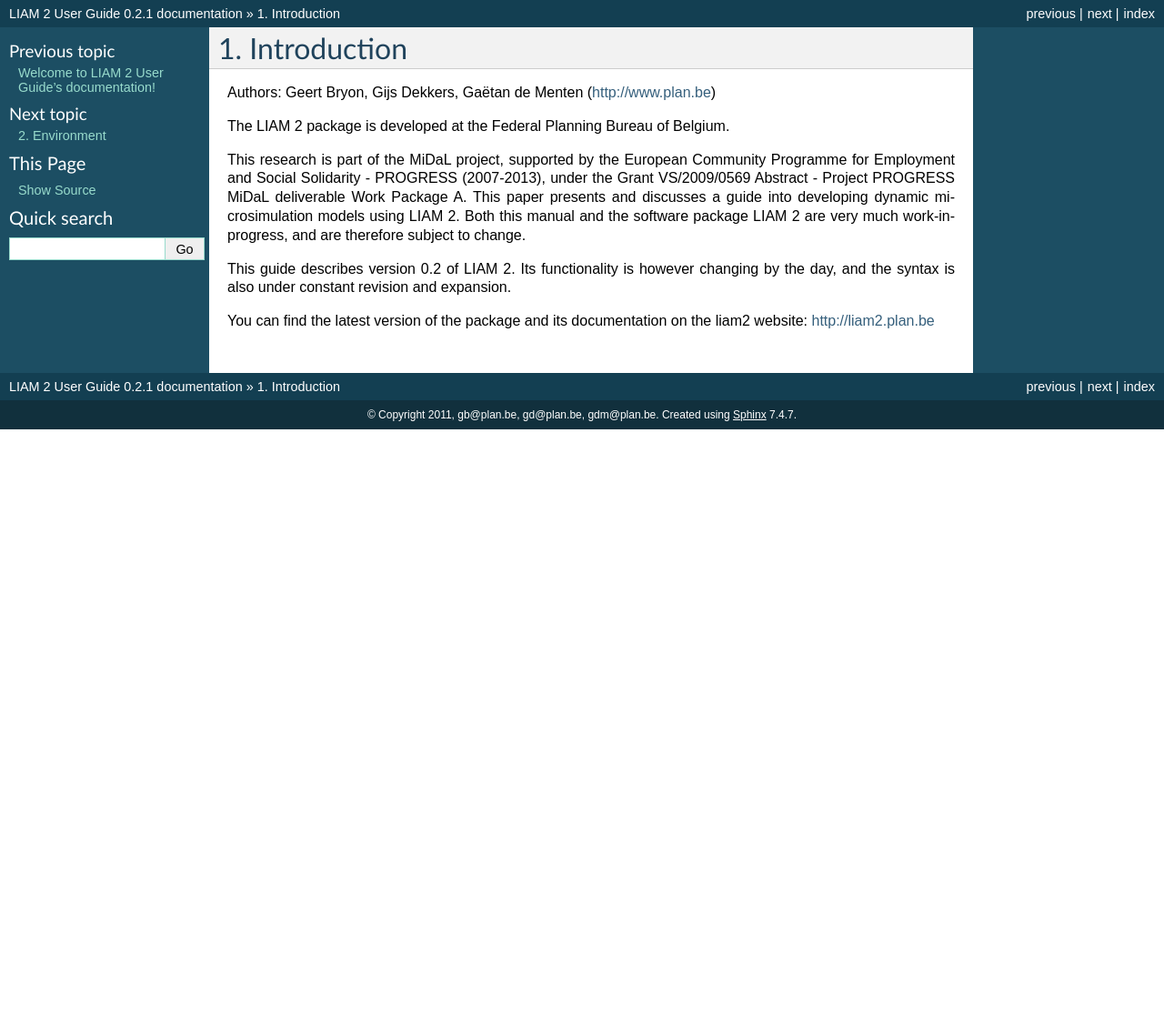
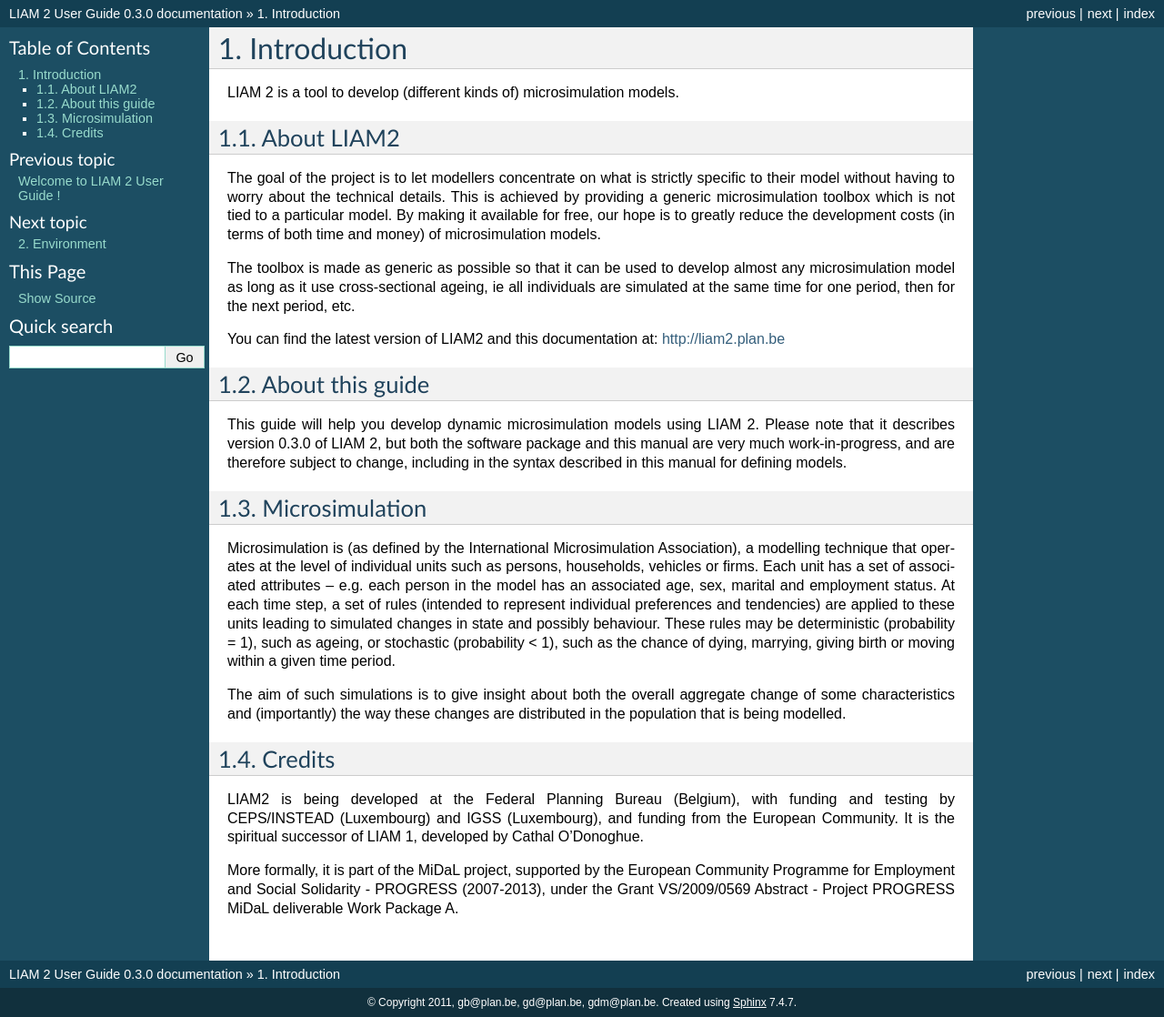
Before and after one commit to liam2/liam2, a Sphinx documentation site: the page built from doc/usersguide/source/intro.rst, in a window 1280 px wide. Shown: the whole page at 91% size. Built offline with Sphinx 7.4.7, drawn with Linux system fonts in a browser that asks for light colours; formulas are drawn with MathJax 3; before the commit the page ends 900 px from its top, so only the background shows below that.

Commit message:
- partially updated doc for 0.3 - move sections around to not annoy readers too early with less important stuff - User Guide's documentation -> user guide - expanded introduction with text from the website

```diff
--- a/doc/usersguide/source/conf.py
+++ b/doc/usersguide/source/conf.py
@@ -49,9 +49,9 @@
 # built documents.
 #
 # The short X.Y version.
-version = '0.2.1'
+version = '0.3.0'
 # The full version, including alpha/beta/rc tags.
-release = '0.2.1'
+release = '0.3.0'
 
 # The language for content autogenerated by Sphinx. Refer to documentation
 # for a list of supported languages.
@@ -180,8 +180,8 @@
 # Grouping the document tree into LaTeX files. List of tuples
 # (source start file, target name, title, author, documentclass [howto/manual]).
 latex_documents = [
-  ('index', 'LIAM2UserGuide.tex', u'LIAM 2 User Guide Documentation',
-   u'G. Bryon, G. Dekkers, G. de Menten', 'manual'),
+  ('index', 'LIAM2UserGuide.tex', 'LIAM 2 User Guide',
+   'G. Bryon, G. Dekkers, G. de Menten', 'manual'),
 ]
 
 # The name of an image file (relative to this directory) to place at the top of
@@ -222,8 +222,8 @@
 # One entry per manual page. List of tuples
 # (source start file, name, description, authors, manual section).
 man_pages = [
-    ('index', 'liamiiuserguide', u'LIAM 2 User Guide Documentation',
-     [u'gb@plan.be, gd@plan.be, gdm@plan.be'], 1)
+    ('index', 'liamiiuserguide', 'LIAM 2 User Guide',
+     ['gb@plan.be, gd@plan.be, gdm@plan.be'], 1)
 ]
 
 
--- a/doc/usersguide/source/intro.rst
+++ b/doc/usersguide/source/intro.rst
@@ -3,17 +3,62 @@
 Introduction
 ############
 
-Authors: Geert Bryon, Gijs Dekkers, Gaëtan de Menten (http://www.plan.be)
+LIAM 2 is a tool to develop (different kinds of) microsimulation models.
 
-The LIAM 2 package is developed at the Federal Planning Bureau of Belgium.
+About LIAM2
+===========
 
-This research is part of the MiDaL project, supported by the European Community Programme for Employment and
-Social Solidarity - PROGRESS (2007-2013), under the Grant VS/2009/0569 Abstract - Project PROGRESS MiDaL
-deliverable Work Package A. This paper presents and discusses a guide into developing dynamic microsimulation
-models using LIAM 2. Both this manual and the software package LIAM 2 are very much work-in-progress, and are
-therefore subject to change.
+The goal of the project is to let modellers concentrate on what is strictly
+specific to their model without having to worry about the technical details.
+This is achieved by providing a generic microsimulation toolbox which is not
+tied to a particular model. By making it available for free, our hope is to
+greatly reduce the development costs (in terms of both time and money) of
+microsimulation models.
 
-This guide describes version 0.2 of LIAM 2. Its functionality is however changing by the day, and
-the syntax is also under constant revision and expansion.
+The toolbox is made as generic as possible so that it can be used to develop
+almost any microsimulation model as long as it use cross-sectional ageing, ie
+all individuals are simulated at the same time for one period, then for the next
+period, etc.
 
-You can find the latest version of the package and its documentation on the liam2 website: http://liam2.plan.be
+You can find the latest version of LIAM2 and this documentation at:
+http://liam2.plan.be
+
+About this guide
+================
+
+This guide will help you develop dynamic microsimulation models using LIAM 2.
+Please note that it describes version |version| of LIAM 2, but both the software
+package and this manual are very much work-in-progress, and are therefore
+subject to change, including in the syntax described in this manual for defining
+models.
+
+Microsimulation
+===============
+
+Microsimulation is (as defined by the International Microsimulation
+Association), a modelling technique that operates at the level of individual
+units such as persons, households, vehicles or firms. Each unit has a set of
+associated attributes – e.g. each person in the model has an associated age,
+sex, marital and employment status. At each time step, a set of rules (intended
+to represent individual preferences and tendencies) are applied to these units
+leading to simulated changes in state and possibly behaviour. These rules may be
+deterministic (probability = 1), such as ageing, or stochastic
+(probability < 1), such as the chance of dying, marrying, giving birth or moving
+within a given time period.
+
+The aim of such simulations is to give insight about both the overall aggregate
+change of some characteristics and (importantly) the way these changes are
+distributed in the population that is being modelled.
+
+Credits
+=======
+
+LIAM2 is being developed at the Federal Planning Bureau (Belgium), with funding
+and testing by CEPS/INSTEAD (Luxembourg) and IGSS (Luxembourg), and funding from
+the European Community. It is the spiritual successor of LIAM 1, developed by
+Cathal O’Donoghue.
+
+More formally, it is part of the MiDaL project, supported by the European
+Community Programme for Employment and Social Solidarity - PROGRESS (2007-2013),
+under the Grant VS/2009/0569 Abstract - Project PROGRESS MiDaL deliverable Work
+Package A.
```
Also changed, not shown: doc/usersguide/source/environment.rst (+34 -45 lines), doc/usersguide/source/import.rst (added, +17 -0 lines), doc/usersguide/source/index.rst (+6 -4 lines), doc/usersguide/source/model.rst (+4 -15 lines), doc/usersguide/source/technicalchoices.rst (added, +39 -0 lines).
